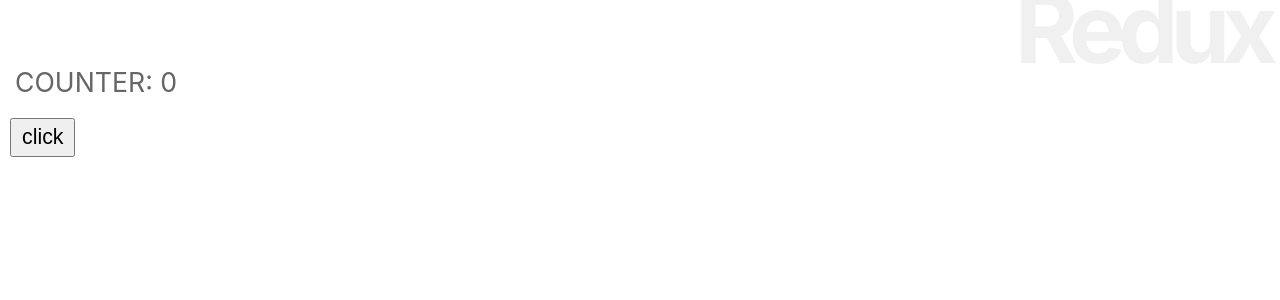
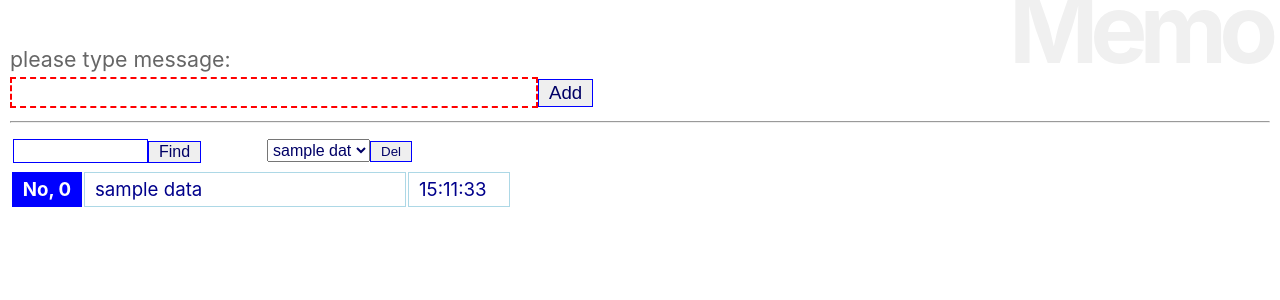
Before and after one commit to wkym4a/react_study, a React (Create React App) app: page / in a window 1280 px wide. Shown: the top 300 px of the page. Built offline with nearby package versions, Linux system fonts and the light colour scheme.

Commit message:
4-2まで

```diff
--- a/src/App.js
+++ b/src/App.js
@@ -2,88 +2,38 @@
 import React, { Component } from 'react';
 import { connect } from 'react-redux';
 import './App.css';
-
-
-// ステートのマッピング
-function mappingState(state) {
-  return state;
-}
+import Memo from './memo/Memo';
+import AddForm from './memo/AddForm';
+import FindForm from './memo/FindForm';
+import DelForm from './memo/DelForm';
 
 
 // Appコンポーネント
 class App extends Component {
+  td = {
+    width:"250px"
+  }
 
 
-  // constructor(props){
-  //   super(props);
-  // }
+  constructor(props){
+    super(props);
+  }
 
   render() {
     return (
       <div>
-        <h1>Redux</h1>
-        <Message />
-        <Button />
+        <h1>Memo</h1>
+        <AddForm />
+        <hr />
+        <table><tbody><tr>
+          <td style={this.td}><FindForm /></td>
+          <td style={this.td}><DelForm /></td>
+        </tr></tbody></table>
+        <Memo />
       </div>
     );
   }
 }
-// ストアのコネクト
-App = connect()(App);
 
 
-// メッセージ表示のコンポーネント
-class Message extends Component {
-  style = {
-    fontSize:"20pt",
-    padding:"20px 5px"
-  }
-
-  render(){
-    return (
-      <p style={this.style}>
-        {this.props.message}: {this.props.counter}
-      </p>
-    );
-  }
-}
-// ストアのコネクト
-Message = connect(mappingState)(Message);
-
-
-//
-class Button extends Component {
-  style = {
-    fontSize:"16pt",
-    padding:"5px 10px"
-  }
-
-  constructor(props){
-    super(props);
-    this.doAction = this.doAction.bind(this);
-  }
-
-  // ボタンクリックでディスパッチを実行
-  doAction(e){
-    if (e.shiftKey){
-      this.props.dispatch({ type:'DECREMENT' });
-    } else {
-      this.props.dispatch({ type:'INCREMENT' });
-    }
-  }
-
-
-  render(){
-    return (
-      <button style={this.style}
-          onClick={this.doAction}>
-        click
-      </button>
-    );
-  }
-}
-// ストアのコネクト
-Button = connect()(Button);
-
-
-export default App;
+export default connect()(App);
--- a/src/index.js
+++ b/src/index.js
@@ -1,44 +1,15 @@
+
 import React from 'react';
 import ReactDOM from 'react-dom';
-import { createStore, combineReducers } from 'redux';
 import { Provider } from 'react-redux';
 import './index.css';
 import App from './App';
-
-
-// ステートの値
-let state_value = {
-    counter:0,
-    message:"COUNTER"
-}
-
-
-// レデューサー
-function counter( state = state_value, action) {
-    switch (action.type) {
-        case 'INCREMENT':
-        return {
-            counter:state.counter + 1,
-            message:"INCREMENT"
-        };
-        case 'DECREMENT':
-        return {
-            counter:state.counter - 1,
-            message:"DECREMENT"
-        };
-        default:
-        return state;
-    }
-}
-
-
-// ストアを作成
-let store = createStore(counter);
+import MemoStore from './memo/Store'
 
 
 // 表示をレンダリング
 ReactDOM.render(
-    <Provider store={store}>
+    <Provider store={MemoStore}>
         <App />
     </Provider>,
     document.getElementById('root')
--- /dev/null
+++ b/src/memo/AddForm.js
@@ -0,0 +1,60 @@
+
+import React, { Component } from 'react';
+import { connect } from 'react-redux';
+import { addMemo } from './Store';
+
+
+class AddForm extends Component {
+  input = {
+    fontSize:"16pt",
+    color:"#006",
+    padding:"1px",
+    margin:"5px 0px"
+  }
+  btn = {
+    fontSize:"14pt",
+    color:"#006",
+    padding:"2px 10px"
+  }
+
+  constructor(props){
+    super(props);
+    this.state = {
+      message:''
+    }
+    this.doChange = this.doChange.bind(this);
+    this.doAction = this.doAction.bind(this);
+  }
+
+
+  doChange(e){
+    this.setState({
+      message: e.target.value
+    });
+  }
+
+
+  doAction(e){
+    e.preventDefault();
+    let action = addMemo(this.state.message);
+    this.props.dispatch(action);
+    this.setState({
+      message: ''
+    });
+  }
+
+
+  render(){
+    return (
+      <div>
+        <p style={this.message}>{this.props.message}</p>
+        <form onSubmit={this.doAction}>
+        <input type="text" size="40" onChange={this.doChange}
+          style={this.input} value={this.state.message} required />
+        <input type="submit" style={this.btn} value="Add"/>
+        </form>
+      </div>
+    );
+  }
+}
+export default connect((state)=>state)(AddForm);
--- /dev/null
+++ b/src/memo/DelForm.js
@@ -0,0 +1,65 @@
+
+import React, { Component } from 'react';
+import { connect } from 'react-redux';
+import { deleteMemo } from './Store';
+
+
+class DelForm extends Component {
+  input = {
+    fontSize:"12pt",
+    color:"#006",
+    padding:"1px",
+    margin:"5px 0px"
+  }
+  btn = {
+    fontSize:"10pt",
+    color:"#006",
+    padding:"2px 10px"
+  }
+
+  constructor(props){
+    super(props);
+    this.state = {
+      number:0
+    }
+    this.doChange = this.doChange.bind(this);
+    this.doAction = this.doAction.bind(this);
+  }
+
+
+  doChange(e){
+    this.setState({
+      number: e.target.value
+    });
+  }
+
+
+  doAction(e){
+    e.preventDefault();
+    let action = deleteMemo(this.state.number);
+    this.props.dispatch(action);
+    this.setState({
+      number: 0
+    });
+  }
+
+
+  render(){
+    let n = 0;
+    let items = this.props.data.map((value)=>(
+      <option key={n} value={n++}>{value.message.substring(0,10)}</option>
+    ));
+    return (
+      <div>
+        <form onSubmit={this.doAction}>
+        <select onChange={this.doChange}
+          defaultValue="-1" style={this.input}>
+          {items}
+        </select>
+        <input type="submit" style={this.btn} value="Del"/>
+        </form>
+      </div>
+    );
+  }
+}
+export default connect((state)=>state)(DelForm);
--- /dev/null
+++ b/src/memo/FindForm.js
@@ -0,0 +1,52 @@
+import React, { Component } from 'react';
+import { connect } from 'react-redux';
+import { findMemo } from './Store';
+
+
+class FindForm extends Component {
+  input = {
+    fontSize:"14pt",
+    color:"#006",
+    padding:"0px",
+  }
+  btn = {
+    fontSize:"12pt",
+    color:"#006",
+    padding:"1px 10px",
+  }
+
+  constructor(props){
+    super(props);
+    this.state = {
+      find:''
+    }
+    this.doChange = this.doChange.bind(this);
+    this.doAction = this.doAction.bind(this);
+  }
+
+
+  doChange(e){
+    this.setState({
+      find: e.target.value
+    });
+  }
+
+
+  doAction(e){
+    e.preventDefault();
+    let action = findMemo(this.state.find);
+    this.props.dispatch(action);
+  }
+
+
+  render(){
+    return (
+      <form onSubmit={this.doAction}>
+        <input type="text" size="10" onChange={this.doChange}
+          style={this.input} value={this.state.message} />
+        <input type="submit" style={this.btn} value="Find"/>
+      </form>
+    );
+  }
+}
+export default connect((state)=>state)(FindForm);
--- /dev/null
+++ b/src/memo/Item.js
@@ -0,0 +1,42 @@
+
+import React, { Component } from 'react';
+import { connect } from 'react-redux';
+
+
+class Item extends Component {
+  th = {
+    fontSize:"14pt",
+    backgroundColor:"blue",
+    color:"white",
+    padding:"5px 10px",
+    width:"50px"
+  }
+  td = {
+    fontSize:"14pt",
+    backgroundColor:"white",
+    color:"darkblue",
+    padding:"5px 10px",
+    border:"1px solid lightblue",
+    minWidth:"300px"
+  }
+  date = {
+    fontSize:"14pt",
+    backgroundColor:"white",
+    color:"darkblue",
+    padding:"5px 10px",
+    border:"1px solid lightblue",
+    width:"80px"
+  }
+
+  render(){
+    let d = this.props.value.created;
+    let f = d.getHours() + ':' + d.getMinutes() + ':' + d.getSeconds();
+    return (
+    <tr><th style={this.th}>No, {this.props.index}</th>
+      <td style={this.td}>{this.props.value.message}</td>
+      <td style={this.date}>{f}</td>
+    </tr>
+    );
+  }
+}
+export default connect()(Item);
--- /dev/null
+++ b/src/memo/Memo.js
@@ -0,0 +1,46 @@
+
+import React, { Component } from 'react';
+import { connect } from 'react-redux';
+
+
+import Item from './Item';
+
+
+class Memo extends Component {
+
+
+  render(){
+    let data;
+    let n = 0;
+    switch (this.props.mode){
+      case 'default':
+      data = this.props.data.map((value)=>(
+        <Item key={value.message} value={value} index={n++} />
+      ));
+      break;
+
+      case 'find':
+      data = this.props.fdata.map((value)=>(
+        <Item key={value.message} value={value} index={n++}/>
+      ));
+      break;
+
+
+      case 'delete':
+      data = this.props.data.map((value)=>(
+        <Item key={value.message} value={value} index={n++} />
+      ));
+      break;
+
+
+      default:
+      data = this.props.data.map((value)=>(
+        <Item key={value.message} value={value} index={n++} />
+      ));
+    }
+    return (
+      <table><tbody>{data}</tbody></table>
+    );
+  }
+}
+export default connect((state)=>state)(Memo);
--- /dev/null
+++ b/src/memo/Store.js
@@ -0,0 +1,101 @@
+import { createStore } from 'redux';
+
+const initData = {
+  data:[{message:'sample data', created:new Date()}],
+  message:'please type message:',
+  mode:'default',
+  fdata:[]
+};
+
+// レデューサー
+export function memorrrrReducer(state = initData, action) {
+  switch (action.type) {
+    case 'ADD':
+      return addReduce(state, action);
+
+    case 'DELETE':
+      return deleteReduce(state, action);
+
+    case 'FIND':
+      return findReduce(state, action);
+
+    default:
+      return state;
+  }
+}
+
+// レデュースアクション
+
+// メモ追加のレデュース処理
+function addReduce(state, action){
+  let data = {
+    message:action.message,
+    created:new Date()
+  };
+  let newdata = state.data.slice();
+  newdata.unshift(data);
+  return {
+    data:newdata,
+    message:'Added!',
+    mode:'default',
+    fdata:[]
+  };
+}
+
+// メモ検索のレデュース処理
+function findReduce(state, action){
+  let f = action.find;
+  let fdata = [];
+  state.data.forEach((value)=>{
+    if (value.message.indexOf(f) >= 0){
+      fdata.push(value);
+    }
+  });
+  return {
+    data:state.data,
+    message:'find "' + f + '":',
+    mode:'find',
+    fdata:fdata
+  };
+}
+
+// メモ削除のレデュース処理
+function deleteReduce(state, action){
+  let newdata = state.data.slice();
+  newdata.splice(action.index, 1);
+  return {
+    data:newdata,
+    message:'delete "' + action.index + '":',
+    mode:'delete',
+    fdata:[]
+  }
+}
+
+// アクションクリエーター
+
+// メモ追加のアクション
+export function addMemo(text) {
+  return {
+    type: 'ADD',
+    message:text
+  }
+}
+
+// メモ削除のアクション
+export function deleteMemo(num) {
+  return {
+    type: 'DELETE',
+    index:num
+  }
+}
+
+// メモ検索のアクション
+export function findMemo(text) {
+  return {
+    type: 'FIND',
+    find:text
+  }
+}
+
+// ストアを作成
+export default createStore(memorrrrReducer);
```
